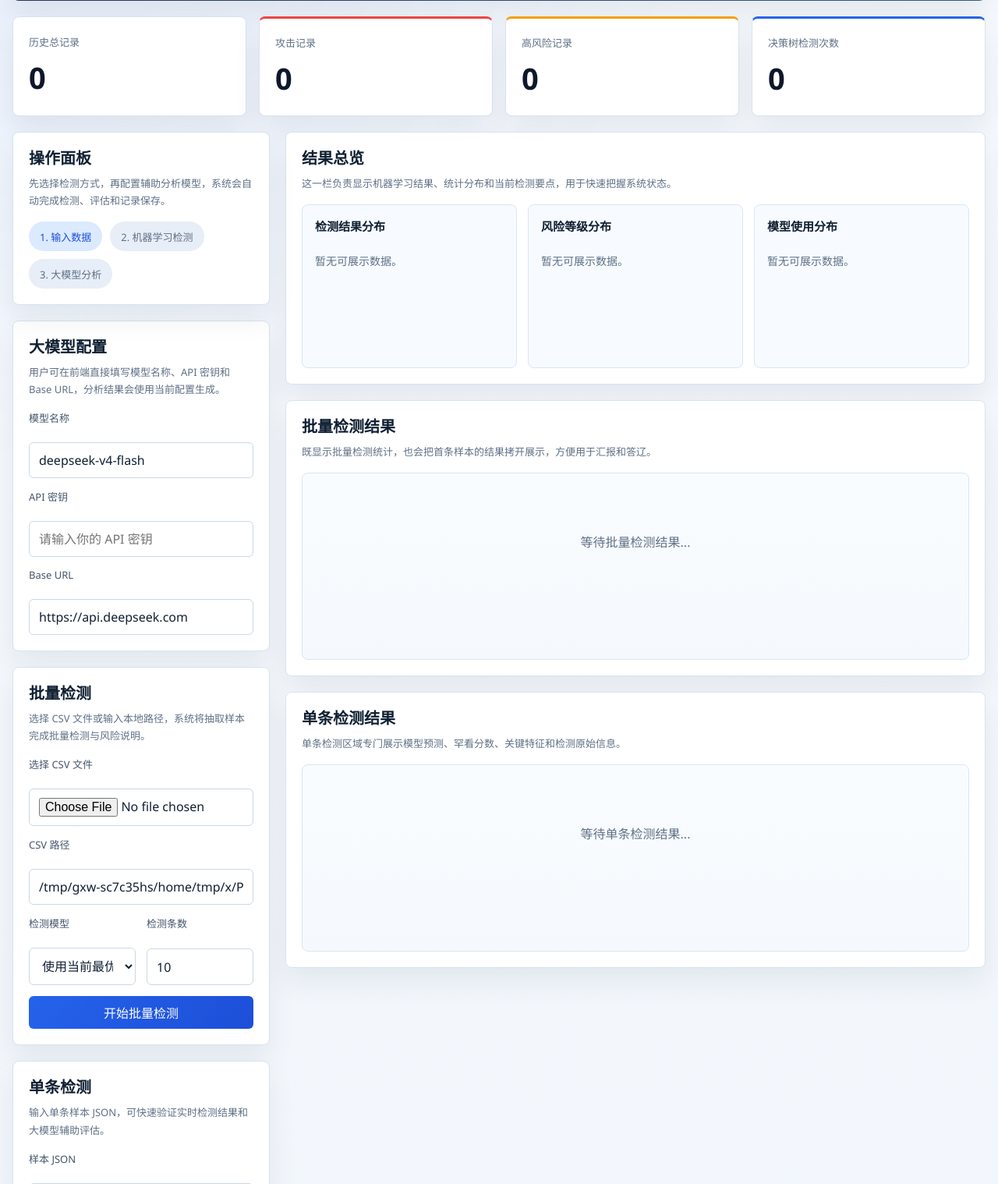
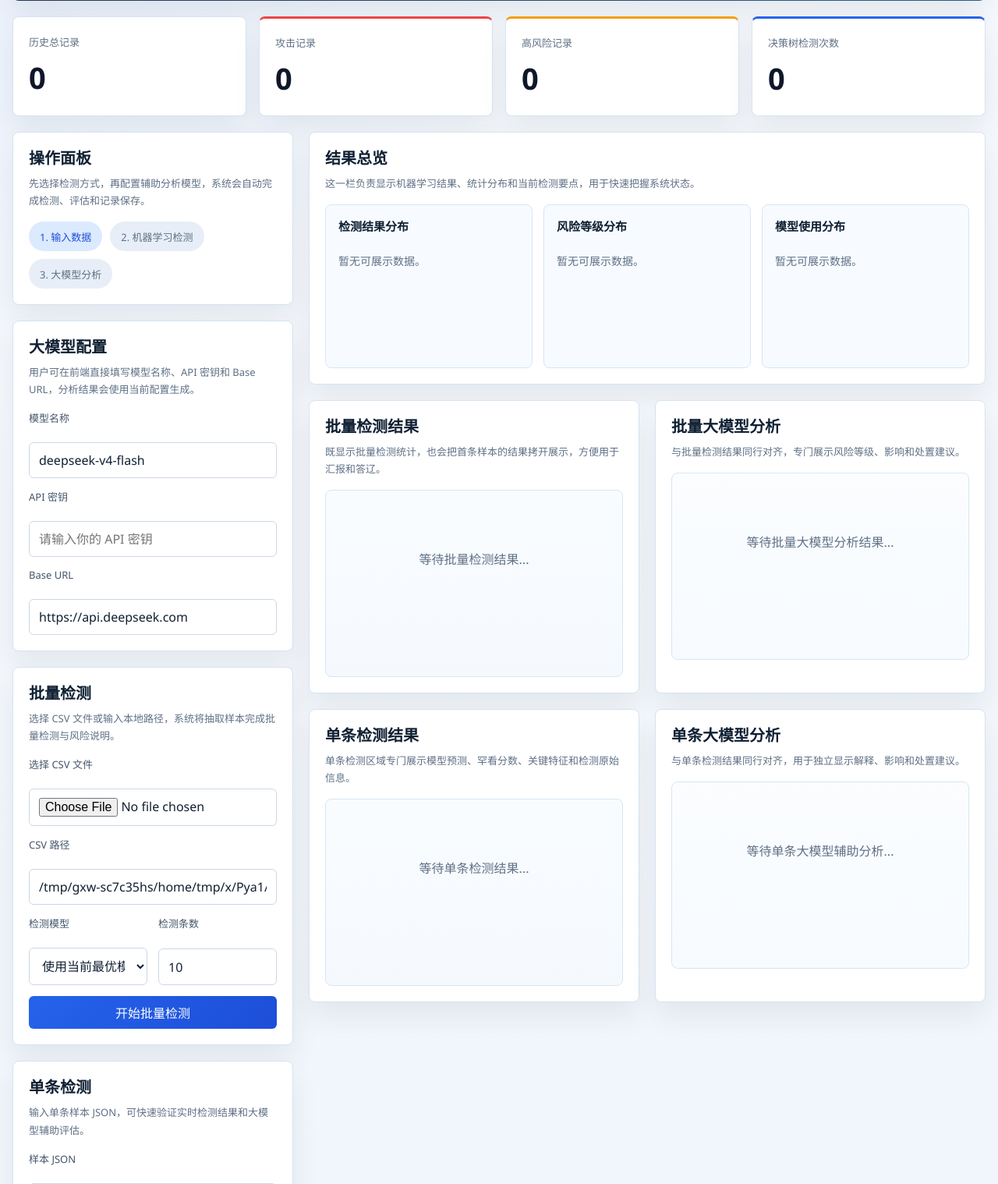
Before and after one commit to bill528/ids_ml_llm_system, a Flask app: page / in a window 1280 px wide. Shown: the part 349-1867 px from the top of the page at 78% size. Run offline with Flask 3, Linux system fonts and the light colour scheme; data that the repository does not hold is empty.

Commit message:
Align analysis layout and summary row

```diff
--- a/static/css/style.css
+++ b/static/css/style.css
@@ -136,7 +136,7 @@ body {
 
 .workspace-grid {
   display: grid;
-  grid-template-columns: 360px minmax(440px, 1.05fr) minmax(360px, 0.9fr);
+  grid-template-columns: 360px minmax(0, 1fr);
   gap: 20px;
   align-items: start;
 }
@@ -147,10 +147,17 @@ body {
   align-content: start;
 }
 
-.column-controls .panel:first-child {
-  position: sticky;
-  top: 18px;
-  z-index: 2;
+.column-main {
+  display: grid;
+  gap: 20px;
+  align-content: start;
+}
+
+.result-row {
+  display: grid;
+  grid-template-columns: repeat(2, minmax(0, 1fr));
+  gap: 20px;
+  align-items: stretch;
 }
 
 .panel {
@@ -493,6 +500,7 @@ textarea {
   grid-template-columns: repeat(4, minmax(0, 1fr));
   gap: 14px;
   margin-top: 16px;
+  align-items: stretch;
 }
 
 .toolbar {
@@ -590,6 +598,7 @@ th {
 
 .history-summary-grid .summary-metric {
   min-height: 110px;
+  width: 100%;
 }
 
 .info-card,
@@ -610,29 +619,22 @@ th {
   text-align: center;
 }
 
-@media (max-width: 1440px) {
-  .workspace-grid {
-    grid-template-columns: 330px minmax(0, 1fr);
+@media (max-width: 1220px) {
+  .hero,
+  .visual-grid,
+  .filter-grid {
+    grid-template-columns: 1fr;
   }
 
-  .column-analysis {
-    grid-column: 1 / -1;
-    grid-template-columns: repeat(3, minmax(0, 1fr));
-    display: grid;
+  .workspace-grid {
+    grid-template-columns: 1fr;
   }
 
-  .column-analysis > .panel {
-    height: 100%;
+  .result-row {
+    grid-template-columns: 1fr;
   }
-}
 
-@media (max-width: 1180px) {
-  .hero,
-  .workspace-grid,
-  .history-body,
-  .visual-grid,
-  .column-analysis,
-  .filter-grid {
+  .history-body {
     grid-template-columns: 1fr;
   }
 
@@ -646,6 +648,12 @@ th {
 
   .detail-column {
     grid-template-columns: 1fr;
+  }
+}
+
+@media (max-width: 980px) {
+  .history-summary-grid {
+    grid-template-columns: repeat(2, minmax(0, 1fr));
   }
 }
 
--- a/static/js/dashboard.js
+++ b/static/js/dashboard.js
@@ -123,8 +123,9 @@ function badgeClassByPrediction(predictionText) {
 
 function badgeClassByRisk(riskLevel) {
   const value = String(riskLevel || "").toLowerCase();
-  if (value === "high") return "badge-high";
-  if (value === "medium") return "badge-medium";
+  if (value === "high" || value === "高") return "badge-high";
+  if (value === "medium" || value === "中") return "badge-medium";
+  if (value === "low" || value === "低") return "badge-low";
   return "badge-low";
 }
 
@@ -266,12 +267,23 @@ function renderHistoryMeta(history) {
 }
 
 function renderHistorySummary(summary) {
-  document.getElementById("historySummary").innerHTML = renderMetrics([
+  const metrics = [
     { label: "总记录数", value: summary.total ?? 0 },
     { label: "攻击记录", value: summary.prediction_counts?.Attack ?? 0 },
     { label: "正常记录", value: summary.prediction_counts?.Normal ?? 0 },
     { label: "高风险记录", value: summary.risk_counts?.High ?? 0 },
-  ]);
+  ];
+
+  document.getElementById("historySummary").innerHTML = metrics
+    .map(
+      (item) => `
+        <div class="summary-metric">
+          <span>${escapeHtml(item.label)}</span>
+          <strong>${escapeHtml(item.value)}</strong>
+        </div>
+      `
+    )
+    .join("");
 }
 
 function renderHistoryTable(results) {
--- a/templates/dashboard.html
+++ b/templates/dashboard.html
@@ -4,7 +4,7 @@
   <meta charset="UTF-8">
   <meta name="viewport" content="width=device-width, initial-scale=1.0">
   <title>&#32593;&#32476;&#20837;&#20405;&#26816;&#27979;&#31995;&#32479;</title>
-  <link rel="stylesheet" href="{{ url_for('static', filename='css/style.css') }}?v=20260430e">
+  <link rel="stylesheet" href="{{ url_for('static', filename='css/style.css') }}?v=20260430i">
 </head>
 <body>
   <main class="page-shell">
@@ -183,7 +183,7 @@
         </article>
       </section>
 
-      <section class="column column-results">
+      <section class="column column-main">
         <article class="panel">
           <div class="section-head">
             <div>
@@ -207,6 +207,7 @@
           </div>
         </article>
 
+        <section class="result-row">
           <article class="panel">
             <div class="section-head">
               <div>
@@ -222,6 +223,20 @@
           <article class="panel">
             <div class="section-head">
               <div>
+                <h2>&#25209;&#37327;&#22823;&#27169;&#22411;&#20998;&#26512;</h2>
+                <p>&#19982;&#25209;&#37327;&#26816;&#27979;&#32467;&#26524;&#21516;&#34892;&#23545;&#40784;&#65292;&#19987;&#38376;&#23637;&#31034;&#39118;&#38505;&#31561;&#32423;&#12289;&#24433;&#21709;&#21644;&#22788;&#32622;&#24314;&#35758;&#12290;</p>
+              </div>
+            </div>
+            <div id="csvAnalysisCard" class="analysis-card">
+              <div class="empty-note">&#31561;&#24453;&#25209;&#37327;&#22823;&#27169;&#22411;&#20998;&#26512;&#32467;&#26524;...</div>
+            </div>
+          </article>
+        </section>
+
+        <section class="result-row">
+          <article class="panel">
+            <div class="section-head">
+              <div>
                 <h2>&#21333;&#26465;&#26816;&#27979;&#32467;&#26524;</h2>
                 <p>&#21333;&#26465;&#26816;&#27979;&#21306;&#22495;&#19987;&#38376;&#23637;&#31034;&#27169;&#22411;&#39044;&#27979;&#12289;&#32597;&#30475;&#20998;&#25968;&#12289;&#20851;&#38190;&#29305;&#24449;&#21644;&#26816;&#27979;&#21407;&#22987;&#20449;&#24687;&#12290;</p>
               </div>
@@ -230,32 +245,19 @@
               <div class="empty-note">&#31561;&#24453;&#21333;&#26465;&#26816;&#27979;&#32467;&#26524;...</div>
             </div>
           </article>
-      </section>
-
-      <section class="column column-analysis">
-        <article class="panel">
-          <div class="section-head">
-            <div>
-              <h2>&#25209;&#37327;&#22823;&#27169;&#22411;&#20998;&#26512;</h2>
-              <p>&#19982;&#24038;&#20391;&#25209;&#37327;&#26816;&#27979;&#32467;&#26524;&#19968;&#19968;&#23545;&#24212;&#65292;&#19981;&#20877;&#38544;&#34255;&#22312;&#23383;&#27573;&#37324;&#65292;&#32780;&#26159;&#20316;&#20026;&#29420;&#31435;&#20998;&#26512;&#31383;&#21475;&#23637;&#31034;&#12290;</p>
-            </div>
-          </div>
-          <div id="csvAnalysisCard" class="analysis-card">
-            <div class="empty-note">&#31561;&#24453;&#25209;&#37327;&#22823;&#27169;&#22411;&#20998;&#26512;&#32467;&#26524;...</div>
-          </div>
-        </article>
 
           <article class="panel">
             <div class="section-head">
               <div>
                 <h2>&#21333;&#26465;&#22823;&#27169;&#22411;&#20998;&#26512;</h2>
-              <p>&#23558;&#21333;&#26465;&#26679;&#26412;&#30340;&#35299;&#37322;&#12289;&#24433;&#21709;&#21644;&#24314;&#35758;&#29420;&#31435;&#26174;&#31034;&#65292;&#26126;&#30830;&#21306;&#20998;&#20110;&#26426;&#22120;&#23398;&#20064;&#26816;&#27979;&#32467;&#35770;&#12290;</p>
+                <p>&#19982;&#21333;&#26465;&#26816;&#27979;&#32467;&#26524;&#21516;&#34892;&#23545;&#40784;&#65292;&#29992;&#20110;&#29420;&#31435;&#26174;&#31034;&#35299;&#37322;&#12289;&#24433;&#21709;&#21644;&#22788;&#32622;&#24314;&#35758;&#12290;</p>
               </div>
             </div>
             <div id="singleAnalysisCard" class="analysis-card">
               <div class="empty-note">&#31561;&#24453;&#21333;&#26465;&#22823;&#27169;&#22411;&#36741;&#21161;&#20998;&#26512;...</div>
             </div>
           </article>
+        </section>
       </section>
     </section>
 
@@ -349,6 +351,6 @@
     </section>
   </main>
 
-  <script src="{{ url_for('static', filename='js/dashboard.js') }}?v=20260430e"></script>
+  <script src="{{ url_for('static', filename='js/dashboard.js') }}?v=20260430i"></script>
 </body>
 </html>
```
Lines whose indentation alone changed are shown as unchanged.
